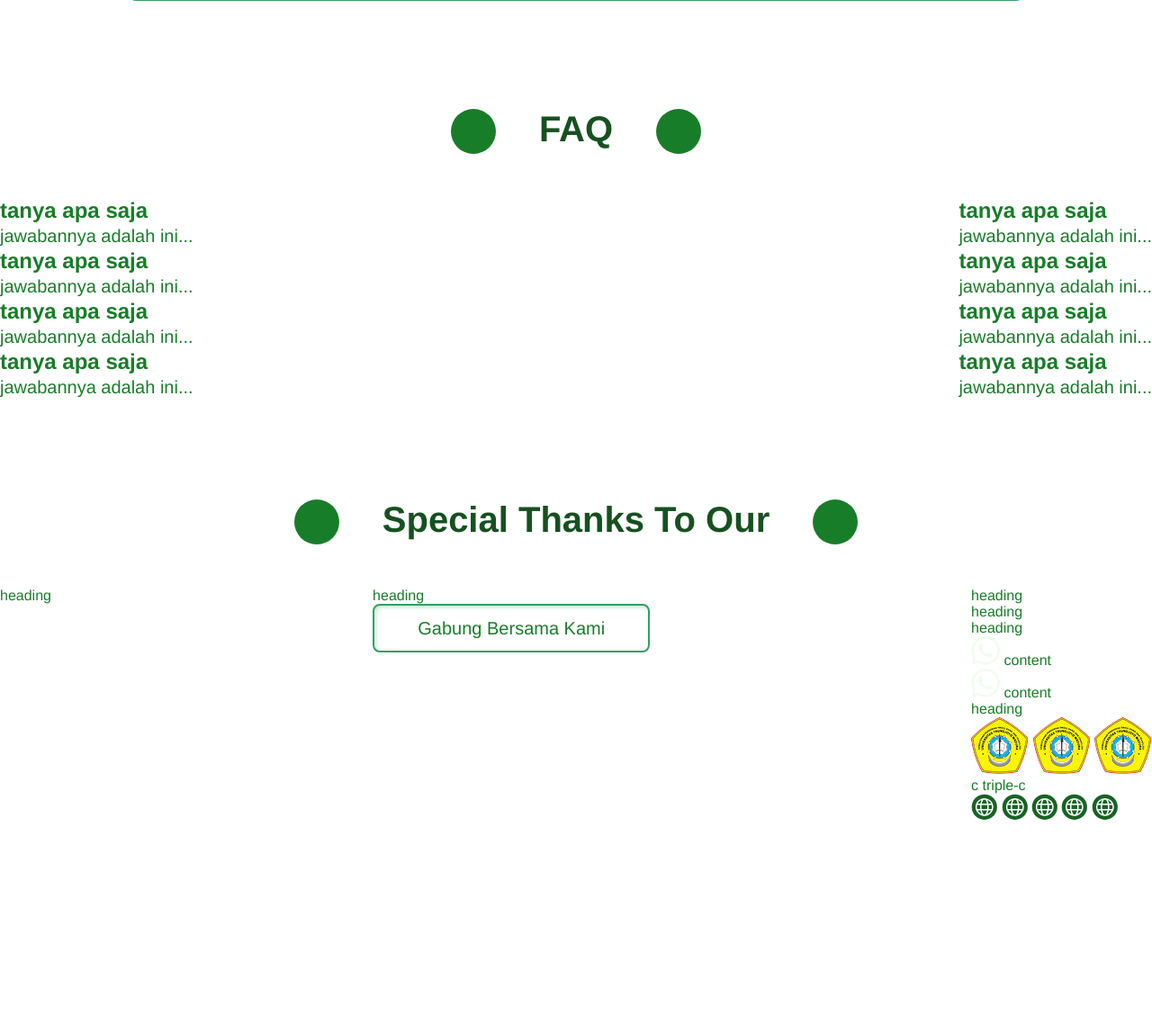
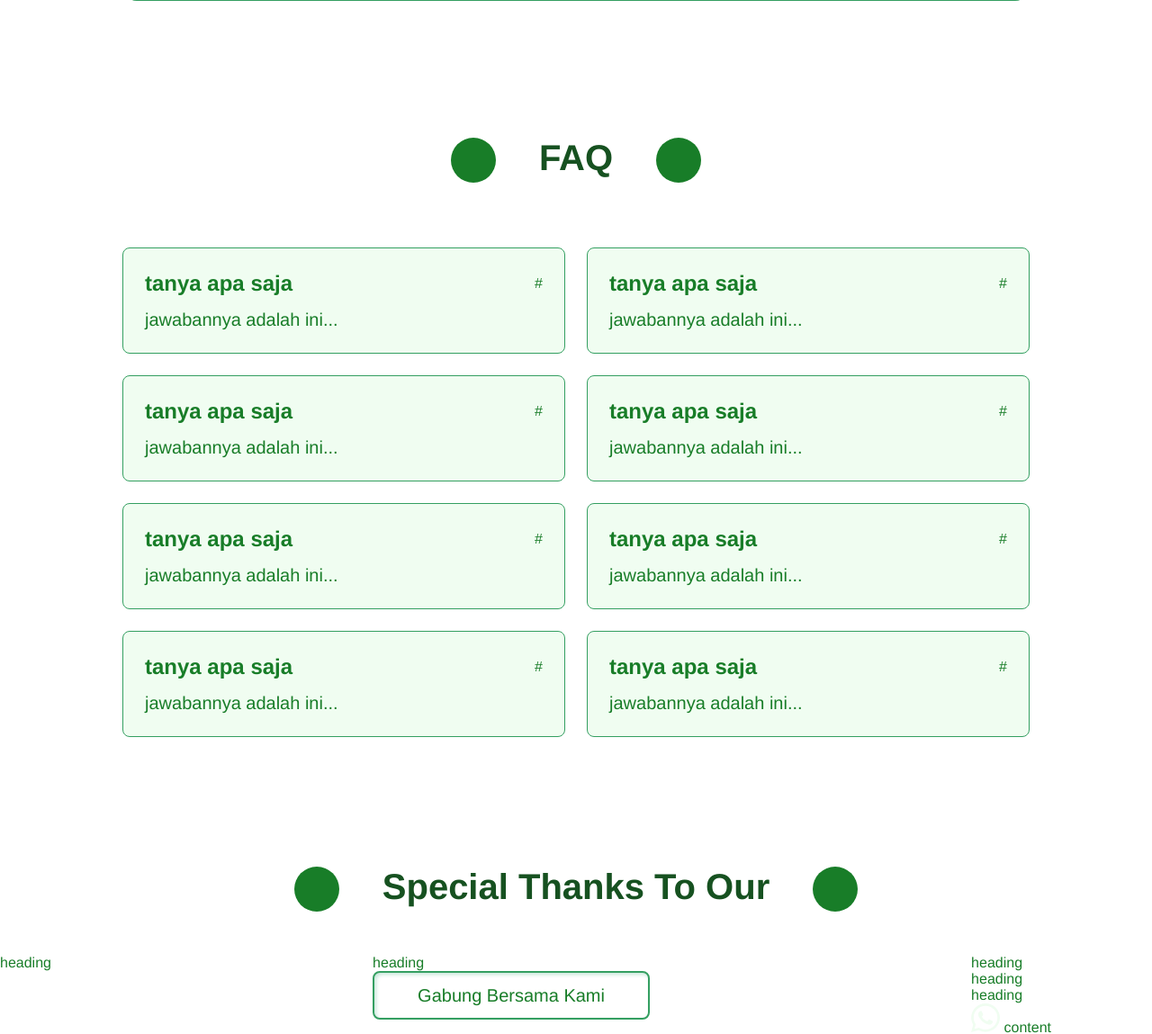
Before and after one commit to azhari-dev/redesign-tcc-2, a PHP site: page / in a window 1280 px wide. Shown: the part 2007-3156 px from the top of the page at 90% size. Before the commit the page ends 2918 px from the top, so only its background shows below. Run offline with PHP 8.4, Linux system fonts and the light colour scheme.

Commit message:
update faq

```diff
--- a/index.html
+++ b/index.html
@@ -225,28 +225,28 @@
               <div class="faq-card">
                 <div class="faq-content">
                   <p class="headline-2-bold">tanya apa saja</p>
-                  <div class="chevron-bottom"></div>
+                  <div class="chevron-bottom">#</div>
                 </div>
                 <p class="headline-3-regular">jawabannya adalah ini...</p>
               </div>
               <div class="faq-card">
                 <div class="faq-content">
                   <p class="headline-2-bold">tanya apa saja</p>
-                  <div class="chevron-bottom"></div>
+                  <div class="chevron-bottom">#</div>
                 </div>
                 <p class="headline-3-regular">jawabannya adalah ini...</p>
               </div>
               <div class="faq-card">
                 <div class="faq-content">
                   <p class="headline-2-bold">tanya apa saja</p>
-                  <div class="chevron-bottom"></div>
+                  <div class="chevron-bottom">#</div>
                 </div>
                 <p class="headline-3-regular">jawabannya adalah ini...</p>
               </div>
               <div class="faq-card">
                 <div class="faq-content">
                   <p class="headline-2-bold">tanya apa saja</p>
-                  <div class="chevron-bottom"></div>
+                  <div class="chevron-bottom">#</div>
                 </div>
                 <p class="headline-3-regular">jawabannya adalah ini...</p>
               </div>
@@ -255,28 +255,28 @@
               <div class="faq-card">
                 <div class="faq-content">
                   <p class="headline-2-bold">tanya apa saja</p>
-                  <div class="chevron-bottom"></div>
+                  <div class="chevron-bottom">#</div>
                 </div>
                 <p class="headline-3-regular">jawabannya adalah ini...</p>
               </div>
               <div class="faq-card">
                 <div class="faq-content">
                   <p class="headline-2-bold">tanya apa saja</p>
-                  <div class="chevron-bottom"></div>
+                  <div class="chevron-bottom">#</div>
                 </div>
                 <p class="headline-3-regular">jawabannya adalah ini...</p>
               </div>
               <div class="faq-card">
                 <div class="faq-content">
                   <p class="headline-2-bold">tanya apa saja</p>
-                  <div class="chevron-bottom"></div>
+                  <div class="chevron-bottom">#</div>
                 </div>
                 <p class="headline-3-regular">jawabannya adalah ini...</p>
               </div>
               <div class="faq-card">
                 <div class="faq-content">
                   <p class="headline-2-bold">tanya apa saja</p>
-                  <div class="chevron-bottom"></div>
+                  <div class="chevron-bottom">#</div>
                 </div>
                 <p class="headline-3-regular">jawabannya adalah ini...</p>
               </div>
--- a/style.css
+++ b/style.css
@@ -307,29 +307,21 @@ a {
 
 .event .contain {
   display: flex;
-  /* background-color: tomato; */
   align-self: stretch;
   border: 2px solid var(--Linear-1, #349F61);
   background: var(--mainprimarypr-50, #F0FDF1);
   border-radius: 16px;
-  /* background-color: tomato; */
-  display: flex;
   padding: 48px 36px;
   justify-content: center;
   align-items: center;
   gap: 36px;
-  align-self: stretch;
 }
 
 .event .content {
-  /* background-color: tomato; */
   display: flex;
   flex-direction: row;
   align-items: center;
-  /* justify-content: space-between; */
   gap: 94px;
-  /* flex: 1 0 0; */
-  /* align-self: stretch; */
 }
 
 .event .content-text {
@@ -338,7 +330,6 @@ a {
   align-self: stretch;
   gap: 48px;
   width: 75%;
-  /* background-color: aqua; */
 }
 
 .content-image {
@@ -358,3 +349,49 @@ a {
   width: 100%;
 }
 /* event end */
+
+/* faq start */
+.faq {
+  padding: 32px 136px;
+  display: flex;
+  flex-direction: column;
+  align-items: center;
+  gap: 24px;
+}
+
+.faq .contain {
+  display: flex;
+  align-self: stretch;
+  /* background-color: tomato; */
+  border-radius: 16px;
+  justify-content: space-between;
+  align-items: center;
+  gap: 24px;
+}
+.faq .contain-faq {
+  /* background-color: tomato; */
+  display: flex;
+  flex-direction: column;
+  gap: 24px;
+  width: 50%;
+}
+
+.faq-card {
+  display: flex;
+  padding: 24px;
+  flex-direction: column;
+  align-items: flex-start;
+  gap: 12px;
+  align-self: stretch;
+  border-radius: 8px;
+  border: 1.5px solid var(--Linear-1, #349F61);
+  background: #F0FDF1;
+}
+
+.faq-content {
+  display: flex;
+  justify-content: space-between;
+  align-items: center;
+  align-self: stretch;
+}
+/* faq end */
```
